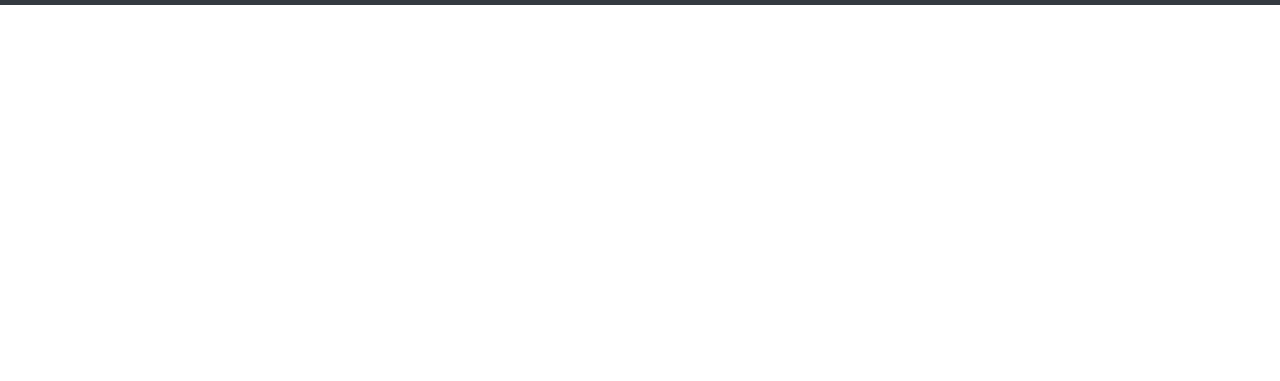
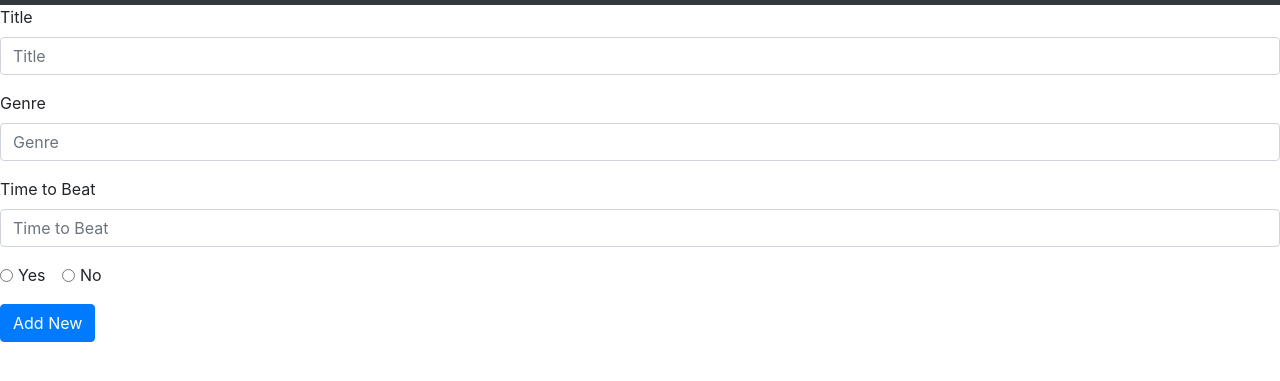
Before and after one commit to noahsibai/VideoGameAPI, a plain HTML site: page site/pages/add/html/add.html in a window 1280 px wide. Shown: the part 51-432 px from the top of the page. Drawn offline with nearby package versions, Linux system fonts and the light colour scheme; some packages are replaced by stand-ins of ours; no server answers.

Commit message:
add  new game

```diff
--- a/site/pages/add/html/add.html
+++ b/site/pages/add/html/add.html
@@ -47,9 +47,42 @@
             </ul>
         </div>
     </nav>
+    <div>
+        <div class="form-group">
+            <label for=title>Title</label>
+            <input type="text" class="form-control" id="title" placeholder="Title">
+        </div>
+        <div class="form-group">
+            <label for="genre">Genre</label>
+            <input type="text" class="form-control" id="genre" placeholder="Genre">
+        </div>
+        <div class="form-group">
+            <label for="time">Time to Beat</label>
+            <input type="number" step="0.01" class="form-control" id="time" placeholder="Time to Beat">
+        </div>
+        <div class="form-group">
+            <div class="form-check form-check-inline">
+                <input class="form-check-input" type="radio" name="completed" id="inlineRadio1" value="True">
+                <label class="form-check-label" for="inlineRadio1">Yes</label>
+            </div>
+            <div class="form-check form-check-inline">
+                <input class="form-check-input" type="radio" name="completed" id="inlineRadio2" value="False">
+                <label class="form-check-label" for="inlineRadio2">No</label>
+            </div>
+        </div>
+        <div class="form-group">
+            <button onclick="add();" class="btn btn-primary">Add New</button>
+        </div>
+    </div>
 
-
-
+    <div class="toast" role="alert">
+        <div class="toast-header">
+            <button type="button" class="close" data-dismiss="toast">
+                <span aria-hidden="true">&times;</span>
+            </button>
+        </div>
+        <div class="toast-body"></div>
+    </div>
     <script src="/__/firebase/6.0.2/firebase-app.js"> </script>
     <!-- TODO: Add SDKs for Firebase products that you want
     to use https://firebase.google.com/docs/web/setup#reserved-urls -->
@@ -62,9 +95,8 @@
     <!-- Add Firebase products that you want to use -->
     <script src="/__/firebase/6.0.2/firebase-auth.js"></script>
     <script src="/__/firebase/6.0.2/firebase-database.js"></script>
+    <script src="/resources/scripts/user.js"></script>
     <script src="/pages/add/resources/scripts/addnew.js"></script>
-    <script src="/resources/scripts/user.js"></script>
-
 </body>
 
 </html>
--- a/site/pages/add/resources/scripts/addnew.js
+++ b/site/pages/add/resources/scripts/addnew.js
@@ -1,2 +1,32 @@
 // Get a reference to the database service
-var database = firebase.database();
+function add() {
+    firebase.auth().onAuthStateChanged((user) => {
+        if (user) {
+            var title = document.getElementById("title");
+            var genre = document.getElementById("genre");
+            var time = document.getElementById("time");
+            var completed = document.getElementsByName('completed');
+            var completedValue = "";
+            for (var i = 0, length = completed.length; i < length; i++) {
+                if (completed[i].checked) {
+                    // do whatever you want with the checked radio
+                    completedValue = completed[i].value;
+                    break;
+                }
+            }
+
+            var usersgames = firebase.database().ref(firebase.auth().currentUser.uid + "/");
+
+            usersgames.push({
+                title: title.value,
+                time: time.value,
+                completed: completedValue,
+                genre: genre.value
+            });
+
+            // $('.toast-header').html("Game Created");
+            // $('.toast-body').html("Title:" + title.value);
+            $('.toast').toast({delay:1000, animation:false});
+        }
+    });
+}
--- a/site/resources/scripts/user.js
+++ b/site/resources/scripts/user.js
@@ -3,13 +3,13 @@ firebase.auth().onAuthStateChanged((user) => {
     var accessButton = document.getElementById("access");
     if (user) {
         console.log("Logged in");
-        accessButton.setAttribute("onclick","signOut()");
+        accessButton.setAttribute("onclick", "signOut()");
         accessButton.text = "Logout";
         username.text = firebase.auth().currentUser.displayName;
     } else {
         // User not logged in or has just logged out.
         console.log("Not Logged in");
-        accessButton.setAttribute("onclick","signIn()");
+        accessButton.setAttribute("onclick", "signIn()");
         accessButton.text = "Login";
     }
 });
```
